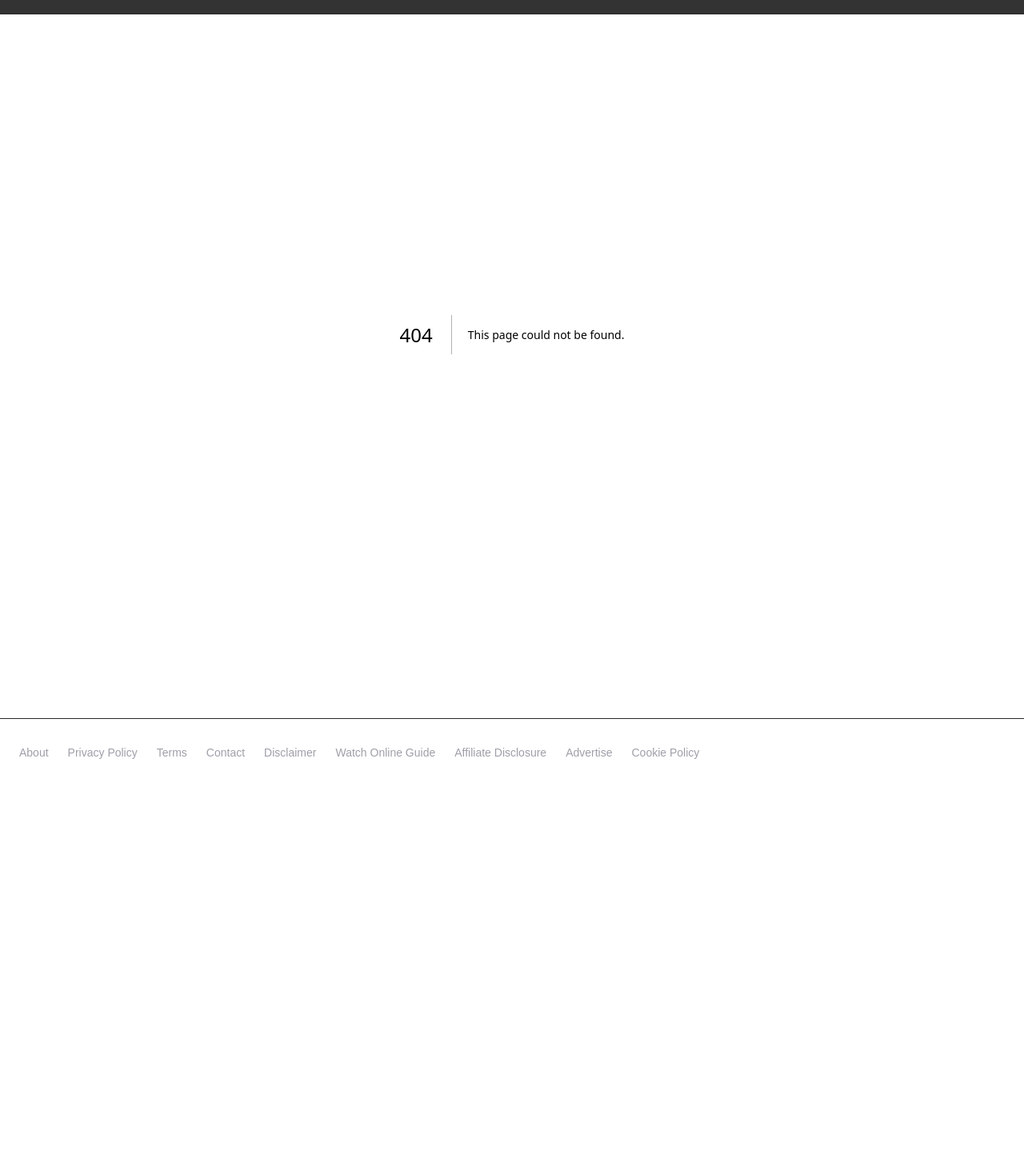
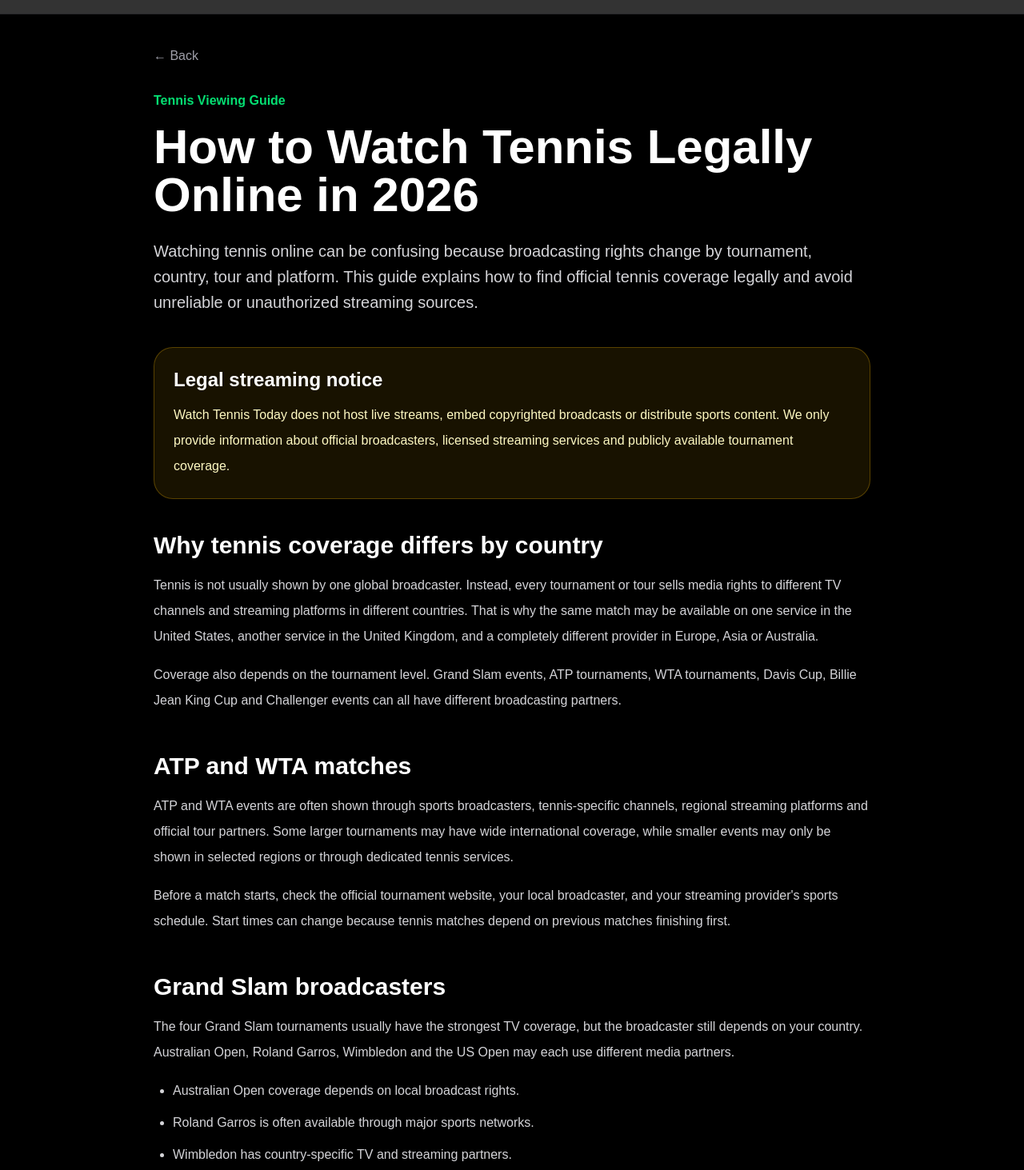
Before and after one commit to 8dqqd57hyh-rgb/watch-tennis-today, a Next.js app: page /how-to-watch-tennis-legally in a window 1280 px wide. Before the commit this address had no page. Shown: the part 47-1510 px from the top of the page at 80% size. Before the commit the page ends 1030 px from the top, so only its background shows below. Built offline with nearby package versions, Linux system fonts and the light colour scheme.

Commit message:
Improve AdSense readiness and cleanup low quality sections

```diff
--- /dev/null
+++ b/app/how-to-watch-tennis-legally/page.tsx
@@ -0,0 +1,216 @@
+export const metadata = {
+  title: "How to Watch Tennis Legally Online in 2026 | Watch Tennis Today",
+  description:
+    "A practical guide to watching tennis legally online in 2026, including ATP, WTA, Grand Slam broadcasters, official streaming services and regional availability.",
+  alternates: {
+    canonical: "https://watchtennistoday.com/how-to-watch-tennis-legally",
+  },
+};
+
+export default function HowToWatchTennisLegallyPage() {
+  return (
+    <main className="min-h-screen bg-black text-white p-6 md:p-10">
+      <div className="max-w-4xl mx-auto">
+        <a href="/" className="text-zinc-400 hover:text-white">
+          ← Back
+        </a>
+
+        <article className="mt-8">
+          <header className="mb-10">
+            <p className="text-green-400 font-bold mb-4">
+              Tennis Viewing Guide
+            </p>
+
+            <h1 className="text-4xl md:text-6xl font-black mb-6">
+              How to Watch Tennis Legally Online in 2026
+            </h1>
+
+            <p className="text-xl text-zinc-300 leading-8">
+              Watching tennis online can be confusing because broadcasting
+              rights change by tournament, country, tour and platform. This
+              guide explains how to find official tennis coverage legally and
+              avoid unreliable or unauthorized streaming sources.
+            </p>
+          </header>
+
+          <section className="rounded-3xl border border-yellow-500/30 bg-yellow-500/10 p-6 mb-10">
+            <h2 className="text-2xl font-black mb-3">
+              Legal streaming notice
+            </h2>
+            <p className="text-yellow-100 leading-8">
+              Watch Tennis Today does not host live streams, embed copyrighted
+              broadcasts or distribute sports content. We only provide
+              information about official broadcasters, licensed streaming
+              services and publicly available tournament coverage.
+            </p>
+          </section>
+
+          <div className="space-y-12 text-zinc-300 leading-8">
+            <section>
+              <h2 className="text-3xl font-black text-white mb-4">
+                Why tennis coverage differs by country
+              </h2>
+              <p>
+                Tennis is not usually shown by one global broadcaster. Instead,
+                every tournament or tour sells media rights to different TV
+                channels and streaming platforms in different countries. That is
+                why the same match may be available on one service in the United
+                States, another service in the United Kingdom, and a completely
+                different provider in Europe, Asia or Australia.
+              </p>
+              <p className="mt-4">
+                Coverage also depends on the tournament level. Grand Slam
+                events, ATP tournaments, WTA tournaments, Davis Cup, Billie Jean
+                King Cup and Challenger events can all have different
+                broadcasting partners.
+              </p>
+            </section>
+
+            <section>
+              <h2 className="text-3xl font-black text-white mb-4">
+                ATP and WTA matches
+              </h2>
+              <p>
+                ATP and WTA events are often shown through sports broadcasters,
+                tennis-specific channels, regional streaming platforms and
+                official tour partners. Some larger tournaments may have wide
+                international coverage, while smaller events may only be shown
+                in selected regions or through dedicated tennis services.
+              </p>
+              <p className="mt-4">
+                Before a match starts, check the official tournament website,
+                your local broadcaster, and your streaming provider&apos;s sports
+                schedule. Start times can change because tennis matches depend
+                on previous matches finishing first.
+              </p>
+            </section>
+
+            <section>
+              <h2 className="text-3xl font-black text-white mb-4">
+                Grand Slam broadcasters
+              </h2>
+              <p>
+                The four Grand Slam tournaments usually have the strongest TV
+                coverage, but the broadcaster still depends on your country.
+                Australian Open, Roland Garros, Wimbledon and the US Open may
+                each use different media partners.
+              </p>
+              <ul className="list-disc pl-6 mt-4 space-y-2">
+                <li>Australian Open coverage depends on local broadcast rights.</li>
+                <li>Roland Garros is often available through major sports networks.</li>
+                <li>Wimbledon has country-specific TV and streaming partners.</li>
+                <li>The US Open is usually shown through major sports broadcasters.</li>
+              </ul>
+            </section>
+
+            <section>
+              <h2 className="text-3xl font-black text-white mb-4">
+                Official streaming services
+              </h2>
+              <p>
+                The safest way to watch tennis online is through licensed
+                platforms. These may include sports TV subscriptions, tournament
+                partners, broadcaster apps, cable login services or standalone
+                sports streaming products.
+              </p>
+              <p className="mt-4">
+                Avoid websites that promise free HD streams, unofficial links or
+                access to every match without a subscription. These sources are
+                often unreliable, may violate copyright rules and can expose
+                users to unsafe ads or malware.
+              </p>
+            </section>
+
+            <section>
+              <h2 className="text-3xl font-black text-white mb-4">
+                Watching tennis while traveling
+              </h2>
+              <p>
+                If you travel abroad, your usual streaming subscription may not
+                work the same way outside your home country. This happens
+                because platforms must follow regional licensing agreements.
+              </p>
+              <p className="mt-4">
+                In that situation, check your provider&apos;s official support
+                pages and terms of use. Some services allow temporary travel
+                access, while others restrict availability outside the original
+                subscription region.
+              </p>
+            </section>
+
+            <section>
+              <h2 className="text-3xl font-black text-white mb-4">
+                Mobile, tablet and Smart TV viewing
+              </h2>
+              <p>
+                Many official broadcasters provide apps for phones, tablets,
+                Smart TVs and streaming devices. Before a major match, install
+                the app early, sign in, confirm your subscription and check
+                whether the event appears in the schedule.
+              </p>
+              <p className="mt-4">
+                Tennis matches can start later than expected, especially when
+                previous matches run long. Keeping notifications enabled in an
+                official sports app can help you avoid missing the beginning of
+                a match.
+              </p>
+            </section>
+
+            <section>
+              <h2 className="text-3xl font-black text-white mb-4">
+                How to check if a tennis stream is legal
+              </h2>
+              <ul className="list-disc pl-6 space-y-2">
+                <li>Use the official tournament website to confirm broadcasters.</li>
+                <li>Check your country&apos;s official sports TV schedule.</li>
+                <li>Use licensed broadcaster apps or streaming platforms.</li>
+                <li>Avoid sites with misleading pop-ups or suspicious ads.</li>
+                <li>Be careful with websites promising every match for free.</li>
+              </ul>
+            </section>
+
+            <section>
+              <h2 className="text-3xl font-black text-white mb-4">
+                FAQ
+              </h2>
+
+              <div className="space-y-6">
+                <div>
+                  <h3 className="text-xl font-black text-white mb-2">
+                    Can I watch tennis legally online?
+                  </h3>
+                  <p>
+                    Yes. Many tennis matches are available through official
+                    broadcasters, sports streaming platforms, tournament
+                    partners and licensed apps.
+                  </p>
+                </div>
+
+                <div>
+                  <h3 className="text-xl font-black text-white mb-2">
+                    Why is a match available in one country but not another?
+                  </h3>
+                  <p>
+                    Tennis broadcasting rights are sold by region. A platform
+                    may have rights in one country but not in another.
+                  </p>
+                </div>
+
+                <div>
+                  <h3 className="text-xl font-black text-white mb-2">
+                    Does Watch Tennis Today show live streams?
+                  </h3>
+                  <p>
+                    No. Watch Tennis Today does not host or embed live streams.
+                    The site only helps users find official broadcasters and
+                    legal streaming information.
+                  </p>
+                </div>
+              </div>
+            </section>
+          </div>
+        </article>
+      </div>
+    </main>
+  );
+}
```
